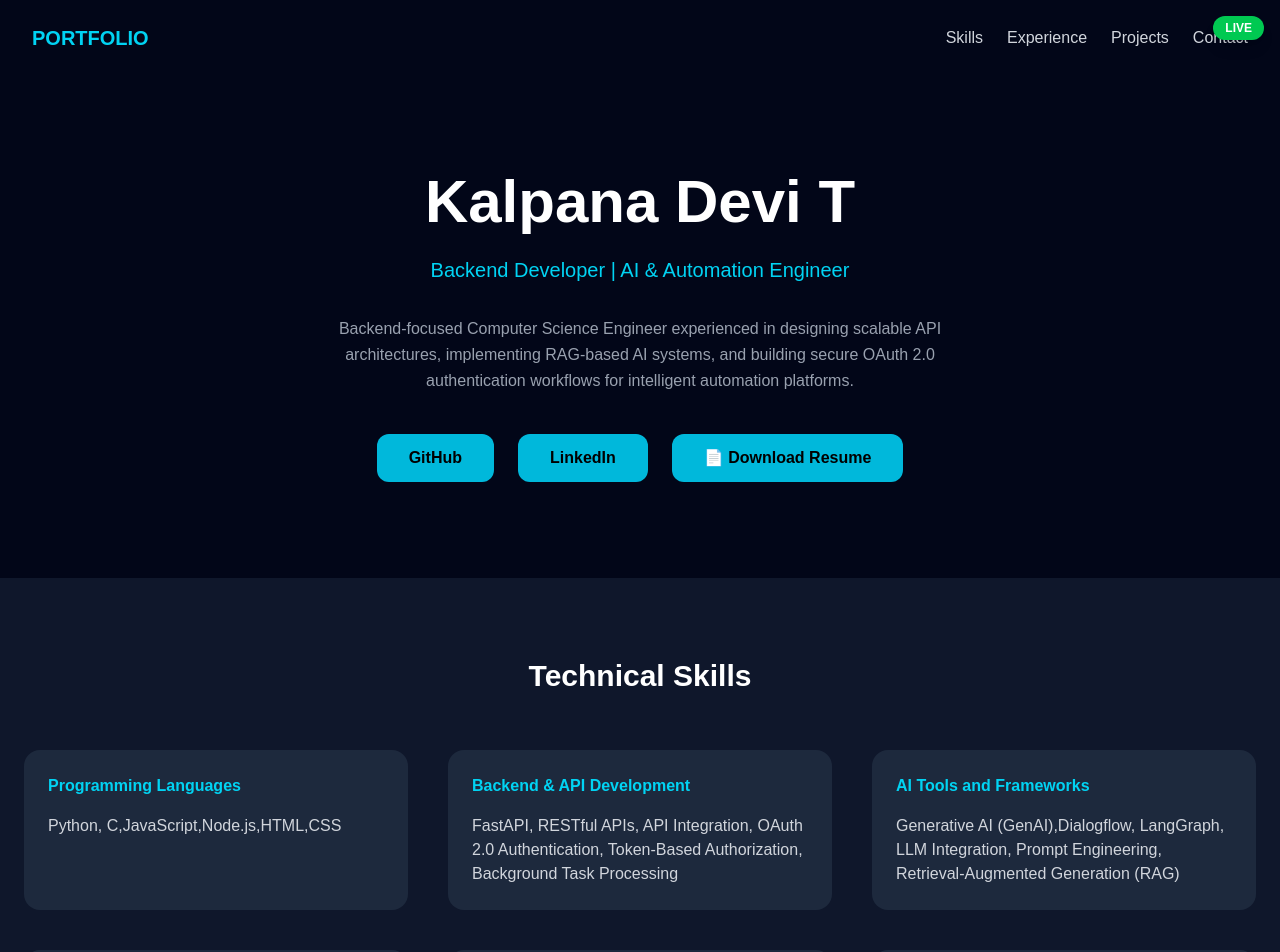
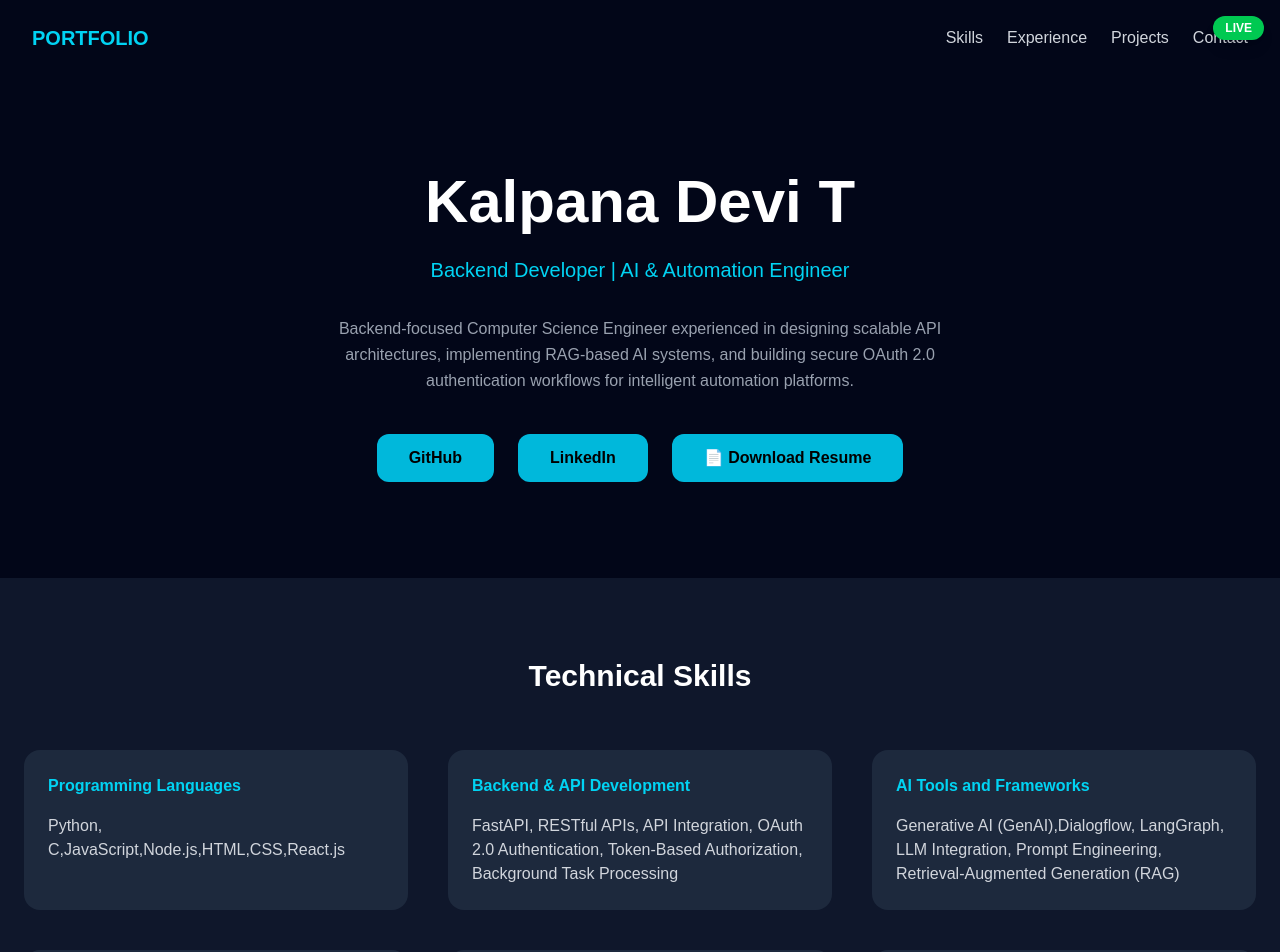
Before and after one commit to kalpanadevi07/kalpana-portfolio, a Next.js app: page / in a window 1280 px wide. Shown: the top 952 px of the page. Built offline with nearby package versions, Linux system fonts and the light colour scheme.

Commit message:
Add React.js to programming languages list

```diff
--- a/src/app/page.js
+++ b/src/app/page.js
@@ -77,7 +77,7 @@ export default function Home() {
       <h3 className="text-cyan-400 font-semibold mb-4">
         Programming Languages
       </h3>
-      <p>Python, C,JavaScript,Node.js,HTML,CSS</p>
+      <p>Python, C,JavaScript,Node.js,HTML,CSS,React.js</p>
     </div>
 
     {/* Backend */}
```
